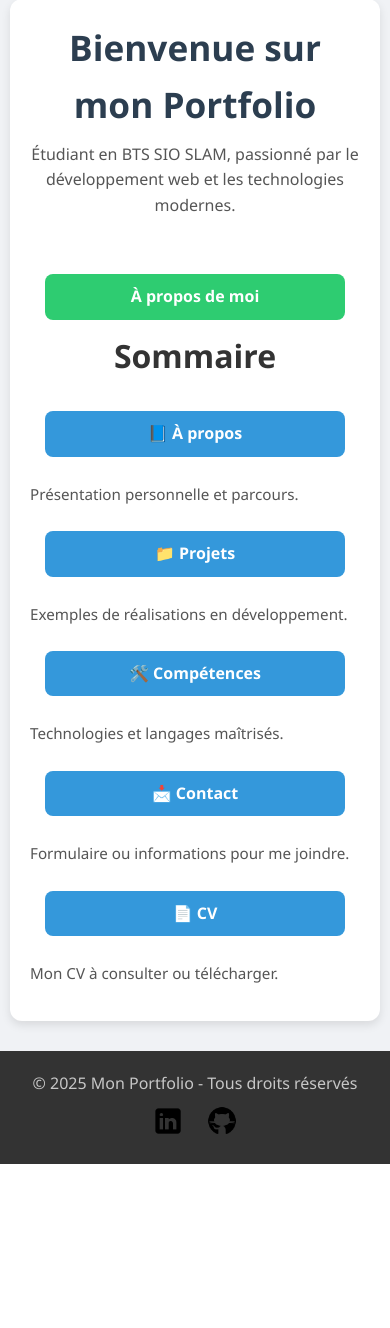
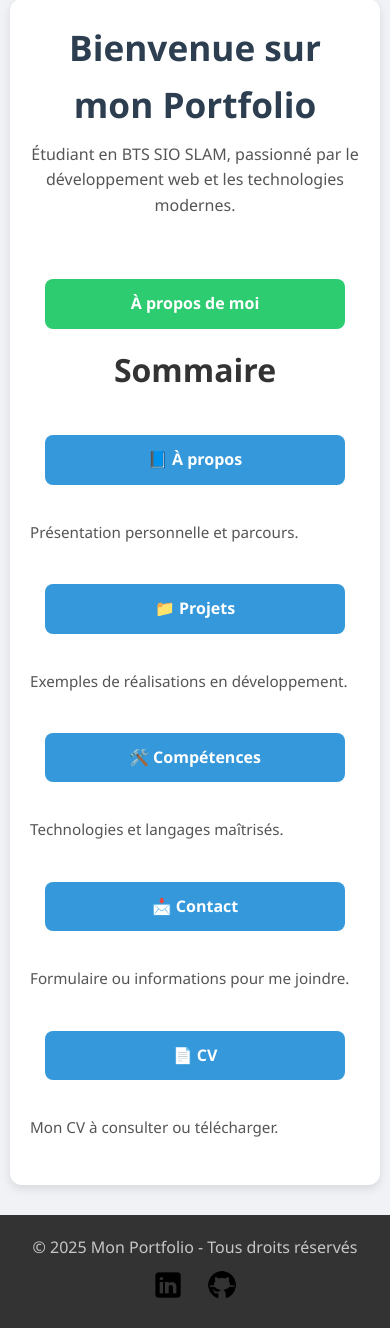
Before and after one commit to BobZouille57/PortFolio, a PHP site: page / in a window 390 px wide. Shown: the part 464-1792 px from the top of the page. Before the commit the page ends 1628 px from the top, so only its background shows below. Run offline with PHP 8.4, Linux system fonts and the light colour scheme.

Commit message:
index.css

```diff
--- a/assets/css/index.css
+++ b/assets/css/index.css
@@ -62,8 +62,8 @@ body {
     display: flex;
     align-items: center;
     justify-content: flex-start;
-    gap: 15px;
-    margin: 15px 0;
+    gap: 20px;
+    margin: 25px 0;
     flex-wrap: wrap;
 }
 
@@ -89,19 +89,20 @@ body {
     .btn {
         width: 100%;
         max-width: 300px;
-        margin: 10px auto;
+        margin: 15px auto;
         font-size: 1rem;
-        padding: 10px 20px;
+        padding: 12px 20px;
     }
 
     .btn-group {
         flex-direction: column;
-        gap: 10px;
+        gap: 15px;
     }
 
     .summary-item {
         flex-direction: column;
         align-items: flex-start;
+        gap: 20px;
     }
 
     .summary-item .desc {
```
